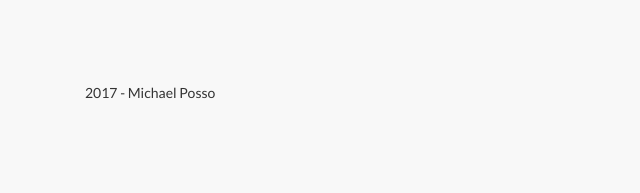
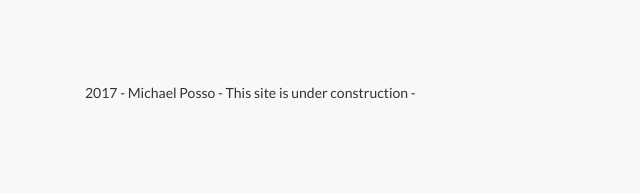
Before and after one commit to micposso/2016-portfolio, a PHP site: page /ab.php in a window 1280 px wide. Shown: the part 1283-1476 px from the top of the page, without its empty margins (0-640 px from the left). Run offline with PHP 8.4, Linux system fonts and the light colour scheme; some libraries are stand-ins or nearby versions.

Commit message:
added text to footer

```diff
--- a/includes/footer.php
+++ b/includes/footer.php
@@ -3,7 +3,7 @@
     <div class="row">
       <div class="col-md-12">
         <ul class="nav navbar-nav navbar-left footer">
-          <li class="footer-copy"><?php echo date("Y")." - Michael Posso"; ?></li>
+          <li class="footer-copy"><?php echo date("Y")." - Michael Posso"; ?> - This site is under construction -</li>
         </ul>
       </div>
     </div>
```
